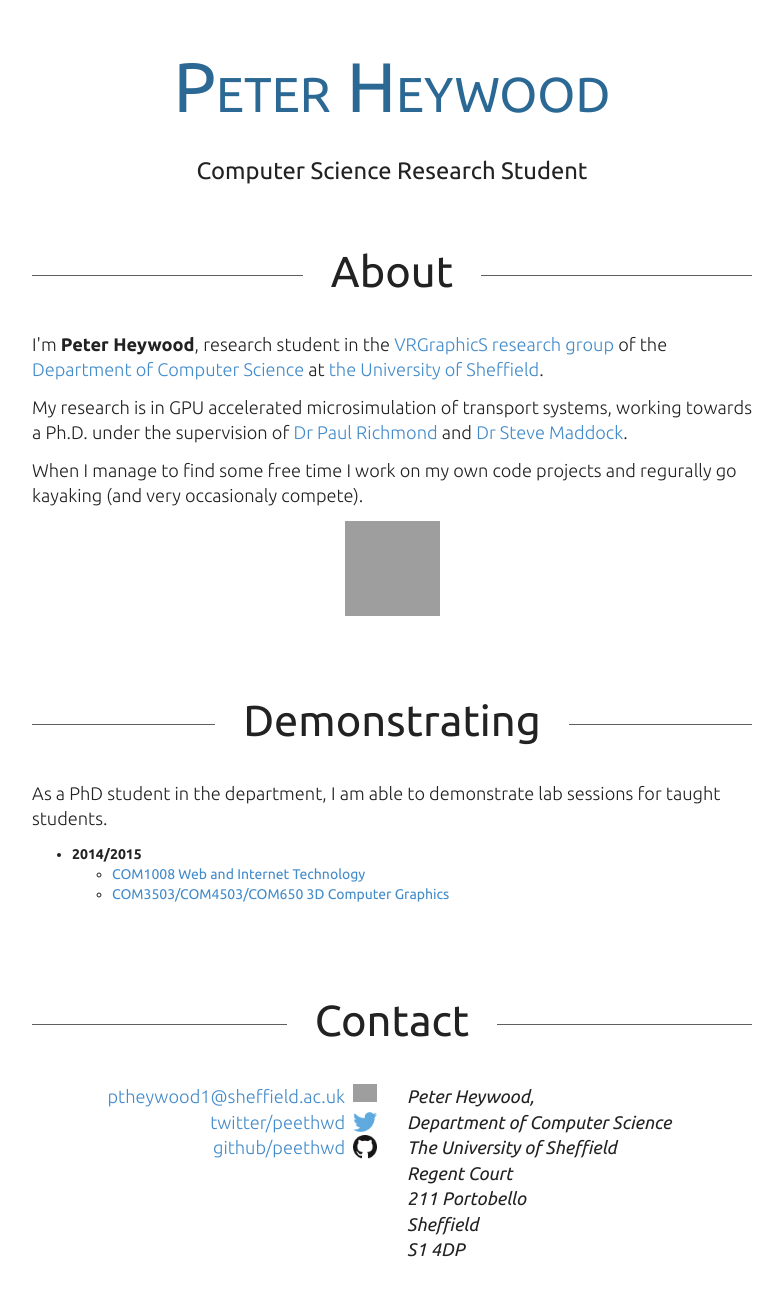
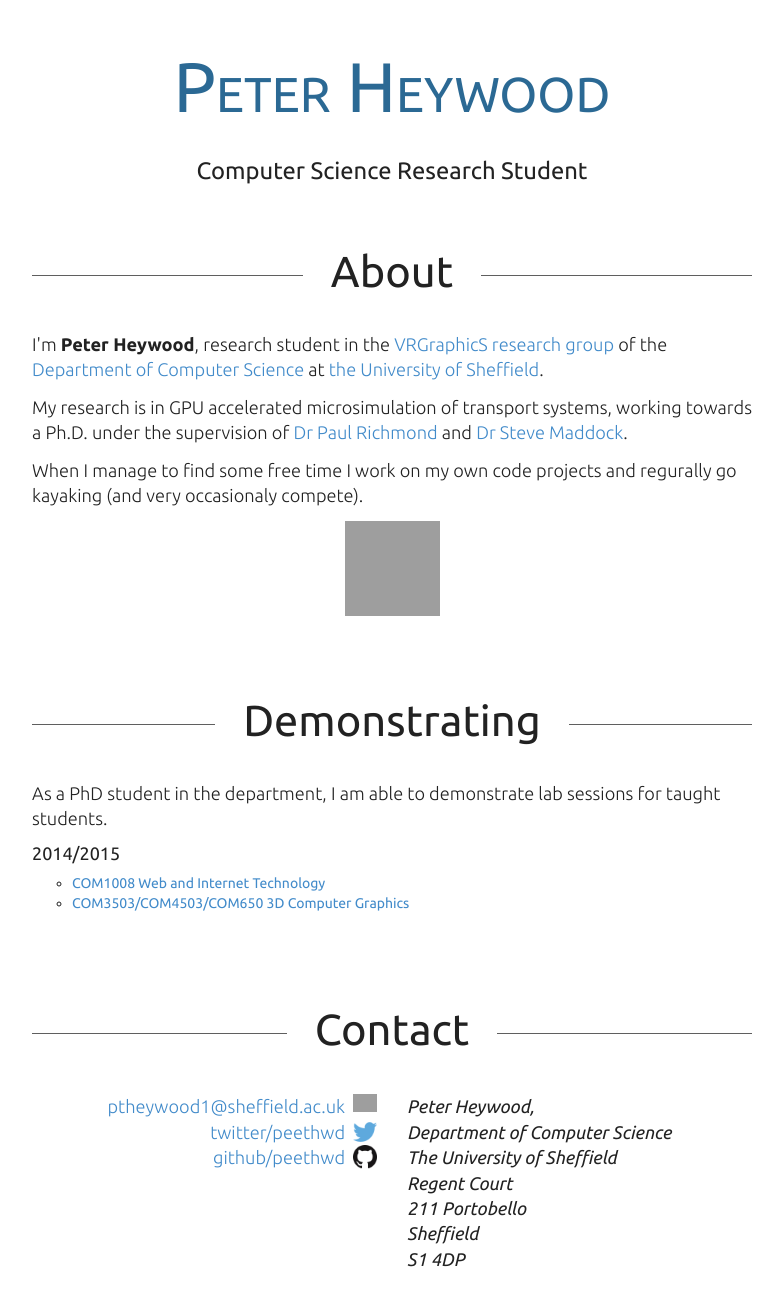
Before and after one commit to ptheywood/ptheywood.github.io, a Jekyll site: the page built from index.html, in a window 1280 px wide. Shown: the top 1303 px of the page, without its empty margins (248-1031 px from the left). Built offline with Jekyll 4.4.1, drawn with Linux system fonts in a browser that asks for light colours; nearby versions of some CDN libraries; grey boxes are pictures that could not be loaded.

Commit message:
Work on styling of demonstrating section

```diff
--- a/css/main.css
+++ b/css/main.css
@@ -133,6 +133,23 @@ a span.black {
     top: -28px;
 }
 
+.sub-sub-sub-header {
+    font-size:1.2em;
+    text-align: center;
+    font-weight: bold;
+    border-top: 1px solid #5f5f5f;
+    margin: 16px auto 0 auto;
+    text-align: center;
+}
+
+.sub-sub-sub-header span {
+    background: #fff;
+    display: inline-block;
+    padding: 0 16px;
+    position: relative;
+    top: -16px;
+}
+
 .vertical-contact-list {
     list-style: none;
     font-size: 1.3em;
@@ -154,6 +171,12 @@ section.content {
   /*min-height: 480px;*/ /* fix for scrollspy */
   padding: 16px 8px;
 
+}
+
+.demonstrating-list {
+  padding: 0px;
+  list-style: none;
+  margin: 8px auto;
 }
 
 @media (max-width: 767px) {
--- a/index.html
+++ b/index.html
@@ -43,9 +43,9 @@ title: Peter Heywood | Computer Science PhD Student
                         As a PhD student in the department, I am able to demonstrate lab sessions for taught students.
                     </p>
                     <p>
-                        <ul>
+                        <ul class="demonstrating-list">
                             <li>
-                                <strong>2014/2015</strong>
+                                <h4 class="sub-sub-sub-heading"><span>2014/2015</span></h4>
                                 <ul>
                                     <li>
                                         <a href="http://staffwww.dcs.shef.ac.uk/people/S.Maddock/campus_only/com1008/">COM1008 Web and Internet Technology</a>
```
